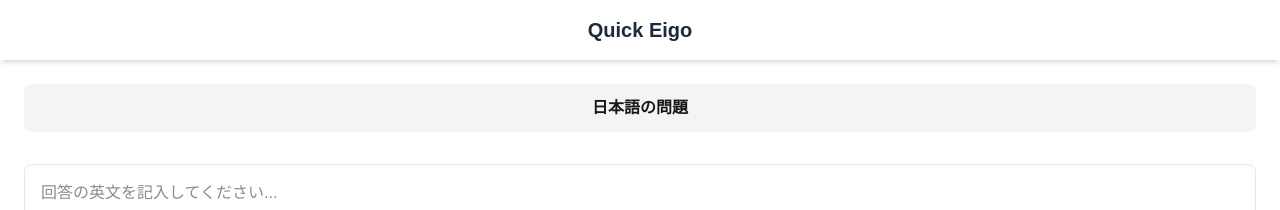
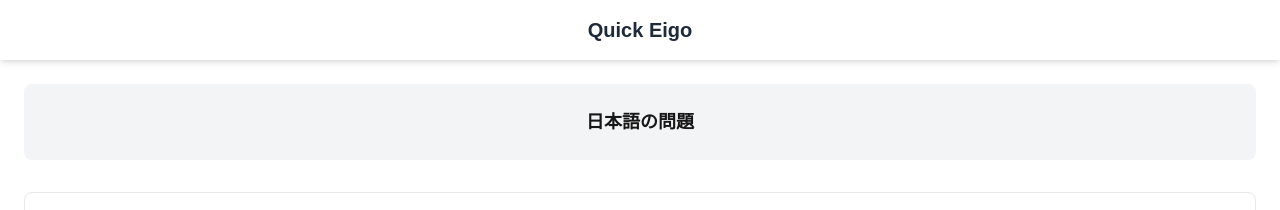
Before and after one commit to Yuji5117/quick-eigo, a Next.js app: page /practice/play in a window 1280 px wide. Shown: the top 210 px of the page. Built offline with nearby package versions, Linux system fonts and the light colour scheme.

Commit message:
テキストのスタイルを修正

```diff
--- a/src/features/practice/components/QuestionText.tsx
+++ b/src/features/practice/components/QuestionText.tsx
@@ -4,8 +4,8 @@ type QuestionTextProps = {
 
 export const QuestionText: React.FC<QuestionTextProps> = ({ text }) => {
   return (
-    <div className="rounded-lg bg-gray-100 p-3">
-      <p className="text-center font-semibold">{text}</p>
+    <div className="rounded-lg bg-gray-100 px-3 py-6">
+      <p className="text-center text-lg font-semibold">{text}</p>
     </div>
   )
 }
```
